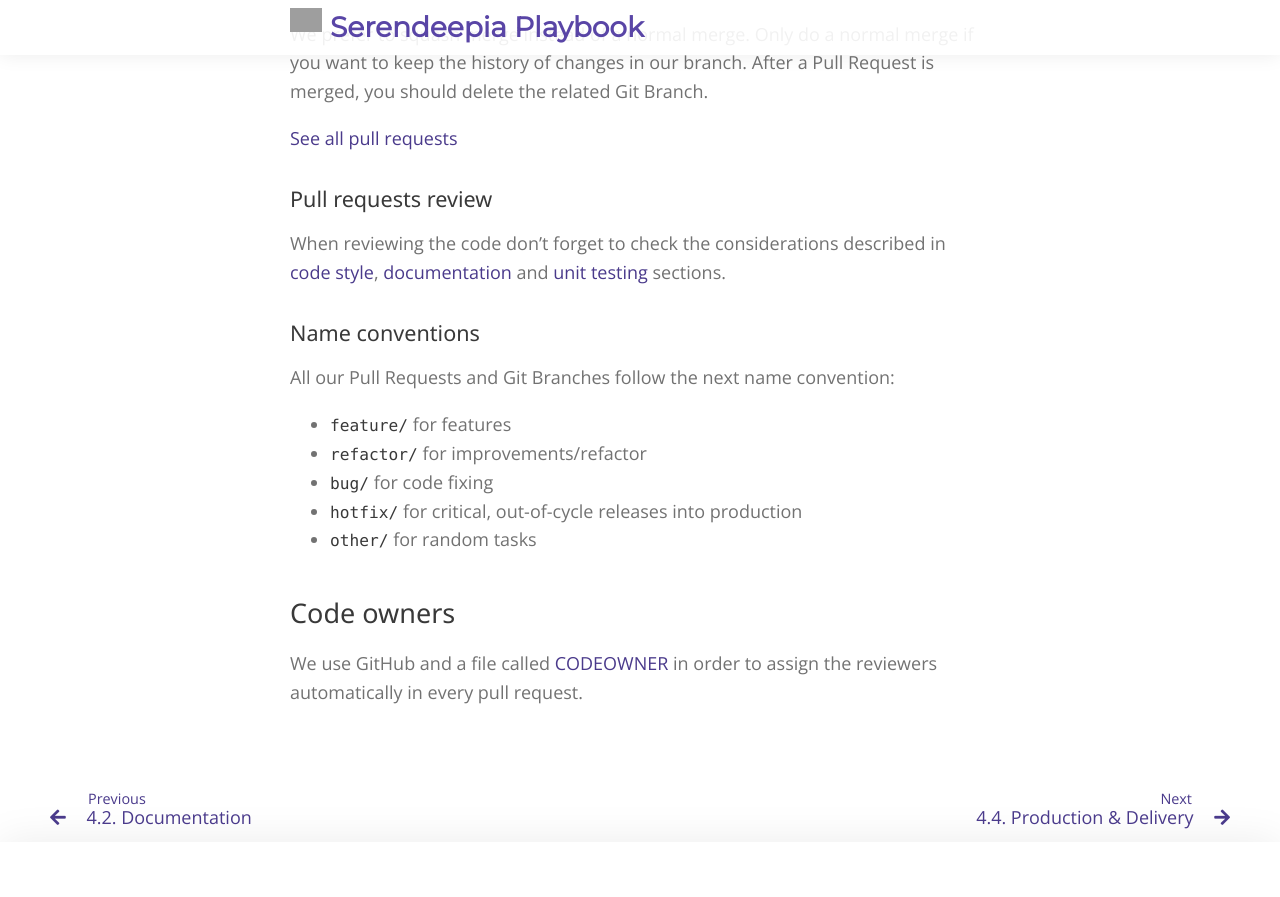
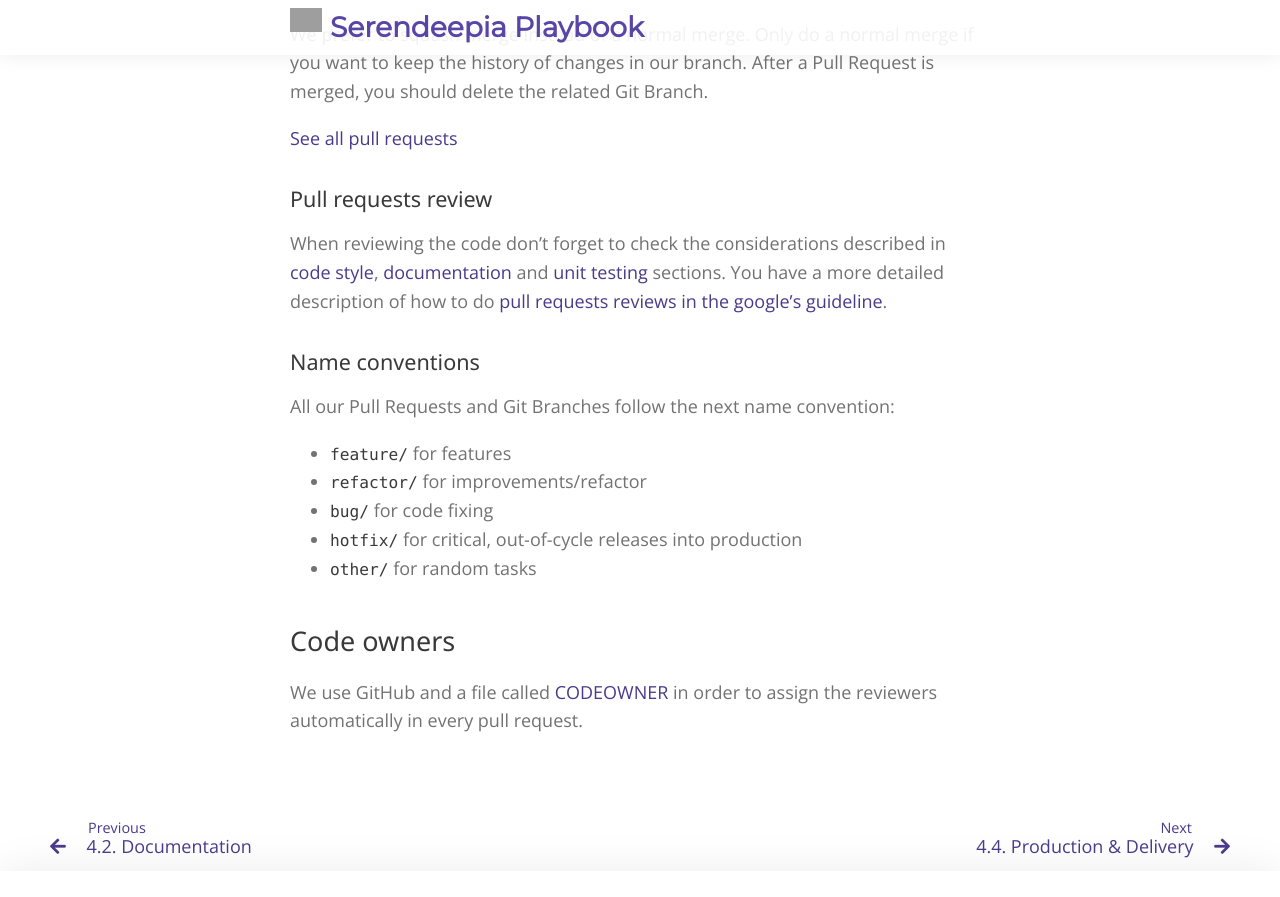
Before and after one commit to serendeepia/playbook, a Jekyll site: the page built from _docs/4_3_developing.md, in a window 1280 px wide and 900 px high, scrolled down 2605 px. Shown: the top 897 px of the window. Built offline with Jekyll 4.4.1, drawn with Linux system fonts in a browser that asks for light colours; nearby versions of some CDN libraries; comment, search, counter and statistics services are not loaded; grey boxes are pictures that could not be loaded.

Commit message:
added google pull requests guideline

```diff
--- a/_docs/4_3_developing.md
+++ b/_docs/4_3_developing.md
@@ -79,7 +79,7 @@ We prefer to squash merge instead of a normal merge. Only do a normal merge if y
 
 ### Pull requests review
 
-When reviewing the code don't forget to check the considerations described in [code style](#code-style), [documentation](#documentation) and [unit testing](#unit-testing) sections.
+When reviewing the code don't forget to check the considerations described in [code style](#code-style), [documentation](#documentation) and [unit testing](#unit-testing) sections. You have a more detailed description of how to do [pull requests reviews in the google's guideline](https://google.github.io/eng-practices/review/reviewer/).
 
 ### Name conventions
 
```
